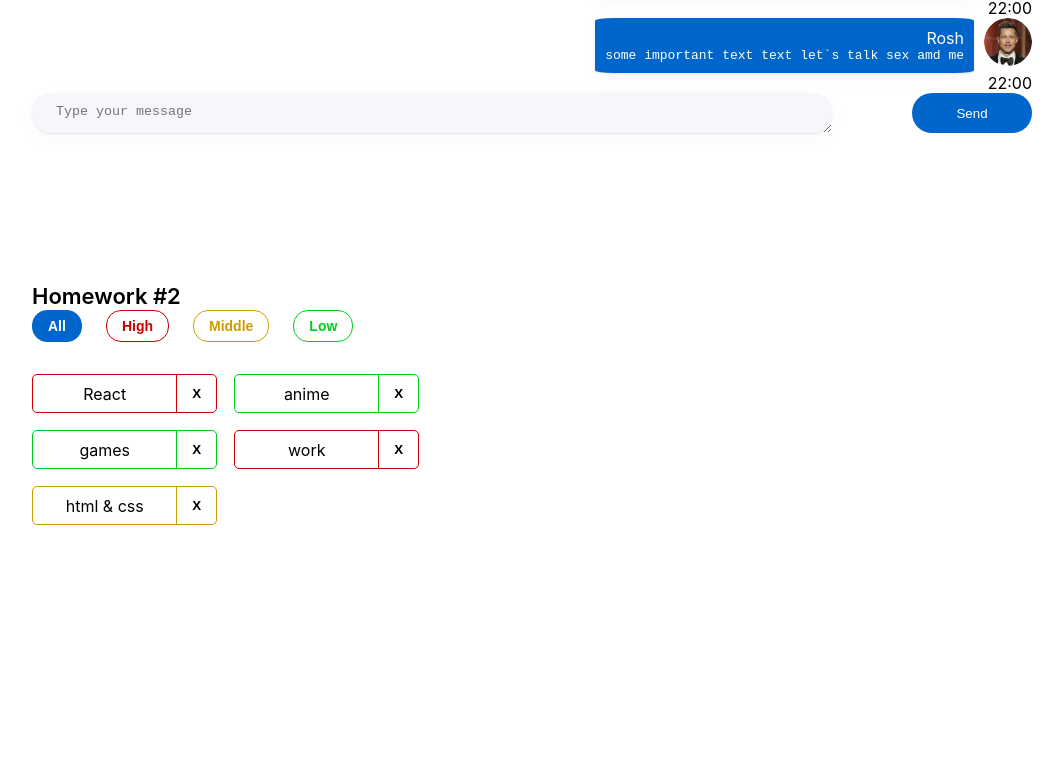
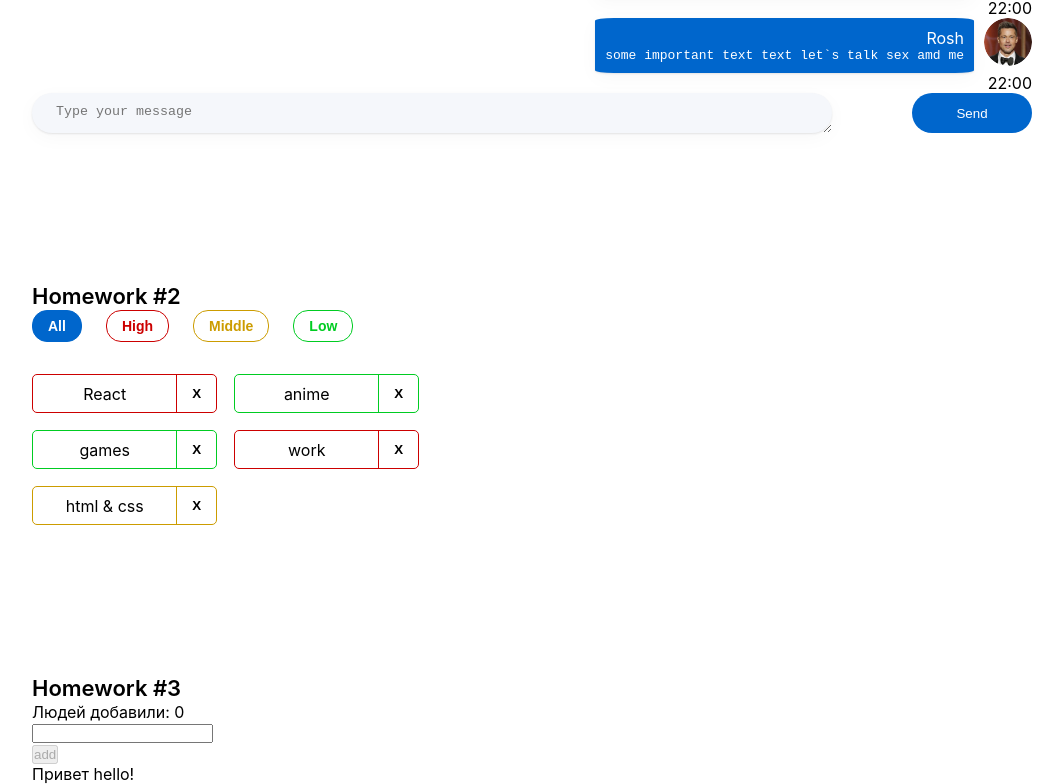
Before and after one commit to Rosh95/hws2-master, a React (Create React App) app: page / in a window 1280 px wide. Shown: the part 384-1168 px from the top of the page, without its empty margins (108-1171 px from the left). Before the commit the page ends 909 px from the top, so only its background shows below. Built offline with nearby package versions, Linux system fonts and the light colour scheme.

Commit message:
did third Homework

```diff
--- a/src/s1-main/App.tsx
+++ b/src/s1-main/App.tsx
@@ -2,6 +2,7 @@
 import s from './App.module.css'
 import HW1 from '../s2-homeworks/hw01/HW1'
 import HW2 from '../s2-homeworks/hw02/HW2'
+import HW3 from '../s2-homeworks/hw03/HW3';
 
 function App() {
     return (
@@ -9,7 +10,7 @@
             <HW1/>
             {/*раскомментировать по ходу выполнения*/}
             <HW2/>
-            {/*<HW3/>*/}
+            <HW3/>
             {/*<HW4/>*/}
 
             {/*при выполнении дз 5 и более - закомментировать здесь дз 1-4, так как они есть внутри дз 5*/}
--- a/src/s2-homeworks/hw03/Greeting.tsx
+++ b/src/s2-homeworks/hw03/Greeting.tsx
@@ -2,13 +2,13 @@
 import s from './Greeting.module.css'
 
 type GreetingPropsType = {
-    name: any // need to fix any
-    setNameCallback: any // need to fix any
-    addUser: any // need to fix any
-    onBlur: any // need to fix any
-    onEnter: any // need to fix any
-    error: any // need to fix any
-    totalUsers: any // need to fix any
+    name: string // need to fix any
+    setNameCallback: (x: ChangeEvent<HTMLInputElement>) => void // need to fix any
+    addUser: () => void // need to fix any
+    onBlur: () => void // need to fix any
+    onEnter: (x: KeyboardEvent<HTMLInputElement>) => void // need to fix any
+    error?: string // need to fix any
+    totalUsers: number // need to fix any
     lastUserName?: any // need to fix any
 }
 
@@ -25,7 +25,7 @@
         lastUserName,
     } // деструктуризация пропсов
 ) => {
-    const inputClass = s.errorInput // need to fix with (?:)
+    const inputClass = error ? s.errorInput : s.input // need to fix with (?:)
 
     return (
         <div id={'hw3-form'} className={s.greetingForm}>
--- a/src/s2-homeworks/hw03/GreetingContainer.tsx
+++ b/src/s2-homeworks/hw03/GreetingContainer.tsx
@@ -1,38 +1,57 @@
-import React, { ChangeEvent, KeyboardEvent, useState } from 'react'
+import React, {ChangeEvent, KeyboardEvent, useState} from 'react'
 import Greeting from './Greeting'
-import { UserType } from './HW3'
+import {UserType} from './HW3'
 
 type GreetingContainerPropsType = {
-    users: any // need to fix any
-    addUserCallback: any // need to fix any
+    users: Array<UserType> // need to fix any
+    addUserCallback: (x: string) => void // need to fix any
 }
 
-export const pureAddUser = (name: any, setError: any, setName: any, addUserCallback: any) => {
+export const pureAddUser = (name: string, setError: (X: string) => void, setName: (x: string) => void, addUserCallback: (x: string) => void) => {
+    if (name.trim() === '') {
+        setError('Ошибка! Введите имя!')
+    } else {
+        addUserCallback(name);
+        setName('')
+    }
     // если имя пустое - показать ошибку, иначе - добавить юзера и очистить инпут
 }
 
-export const pureOnBlur = (name: any, setError: any) => { // если имя пустое - показать ошибку
+export const pureOnBlur = (name: string, setError: (X: string) => void) => {
+    if (name.trim() == '') {
+        setError('Ошибка! Введите имя!')
+    }
+    // если имя пустое - показать ошибку
 }
 
-export const pureOnEnter = (e: any, addUser: any) => { // если нажата кнопка Enter - добавить
+export const pureOnEnter = (e: KeyboardEvent<HTMLInputElement>, addUser: any) => {
+    if (e.key === 'Enter') {
+        addUser()
+    }
+
+    // если нажата кнопка Enter - добавить
 }
 
 // более простой и понятный для новичков
 // function GreetingContainer(props: GreetingPropsType) {
 
 // более современный и удобный для про :)
-const GreetingContainer: React.FC<GreetingContainerPropsType> = ({
-    users,
-    addUserCallback,
-}) => {
+const GreetingContainer: React.FC<GreetingContainerPropsType> = ({users, addUserCallback,}) => {
     // деструктуризация пропсов
-    const [name, setName] = useState<any>('') // need to fix any
-    const [error, setError] = useState<any>('') // need to fix any
+    const [name, setName] = useState<string>('') // need to fix any
+    const [error, setError] = useState<string>('') // need to fix any
 
-    const setNameCallback = (e: any) => { // need to fix any
-        setName('some name') // need to fix
+    const setNameCallback = (event: ChangeEvent<HTMLInputElement>) => { // need to fix any
+        setName(event.currentTarget.value) // need to fix
+        if (event.currentTarget.value) {
+            setName(event.currentTarget.value)
+            error && setError('Ошибка! Введите имя!')
+        } else {
+            name && setName('')
+            setError('Ошибка! Введите имя!')
 
-        error && setError('')
+        }
+        // error && setError('')
     }
     const addUser = () => {
         pureAddUser(name, setError, setName, addUserCallback)
@@ -42,12 +61,12 @@
         pureOnBlur(name, setError)
     }
 
-    const onEnter = (e: any) => {
+    const onEnter = (e: KeyboardEvent<HTMLInputElement>) => {
         pureOnEnter(e, addUser)
     }
 
-    const totalUsers = 0 // need to fix
-    const lastUserName = 'some name' // need to fix
+    const totalUsers = users.length // need to fix
+    const lastUserName = !(totalUsers <= 0) ? users[totalUsers - 1].name : 'hello'; // need to fix
 
     return (
         <Greeting
--- a/src/s2-homeworks/hw03/HW3.tsx
+++ b/src/s2-homeworks/hw03/HW3.tsx
@@ -1,5 +1,5 @@
-import React, { useState } from 'react'
-import { v1 } from 'uuid'
+import React, {useState} from 'react'
+import {v1} from 'uuid'
 import s2 from '../../s1-main/App.module.css'
 import GreetingContainer from './GreetingContainer'
 
@@ -19,20 +19,23 @@
 
 // types
 export type UserType = {
-    _id: any // need to fix any
-    name: any // need to fix any
+    _id: string // need to fix any
+    name: string // need to fix any
 }
 
-export const pureAddUserCallback = (name: any, setUsers: any, users: any) => { // need to fix any
-    const user = { // need to fix
+export const pureAddUserCallback = (name: string, setUsers: (x: Array<any>) => void, users: Array<UserType>) => { // need to fix any
+    const user = {
+        _id: v1(),
+        name: name
     }
     setUsers([...users, user])
+
 }
 
 const HW3 = () => {
-    const [users, setUsers] = useState<any>([]) // need to fix any
+    const [users, setUsers] = useState<Array<UserType>>([]) // need to fix any
 
-    const addUserCallback = (name: any) => { // need to fix any
+    const addUserCallback = (name: string) => { // need to fix any
         pureAddUserCallback(name, setUsers, users)
     }
 
```
